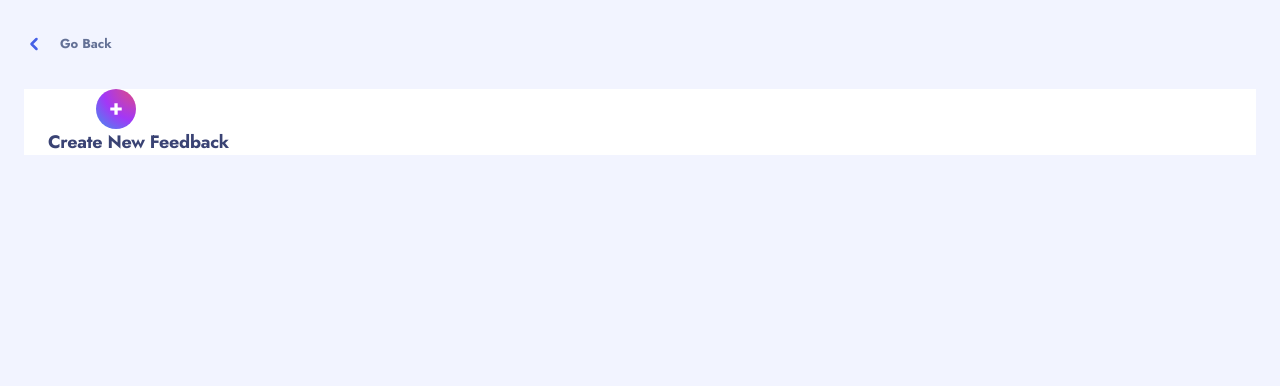
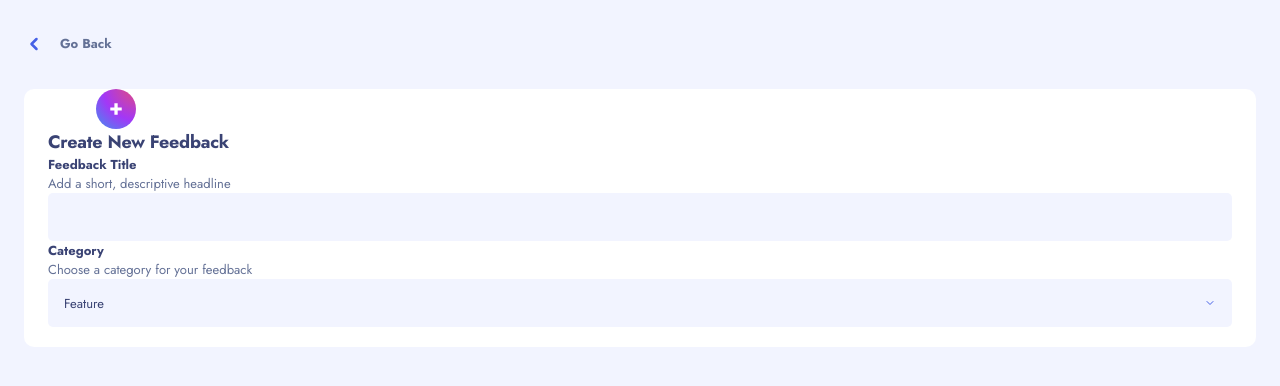
Before and after one commit to AbdullahHamadax/product-feedback-new, a Next.js app: page /feedback-form in a window 1280 px wide. Shown: the top 386 px of the page. Built offline with nearby package versions, Linux system fonts and the light colour scheme.

Commit message:
Add new components. - Add input component. - Start workin on Create New Feedback form.

```diff
--- a/app/feedback-form/page.tsx
+++ b/app/feedback-form/page.tsx
@@ -1,19 +1,127 @@
 "use client";
+import {
+  DropdownMenu,
+  DropdownMenuContent,
+  DropdownMenuItem,
+  DropdownMenuSeparator,
+  DropdownMenuTrigger,
+} from "@/components/ui/dropdown-menu";
+import { Input } from "@/components/ui/input";
+import { cn } from "@/lib/utils";
 import NewFeedbackIcon from "@/public/assets/shared/icon-new-feedback.svg";
+import { Check, ChevronDown } from "lucide-react";
 import Image from "next/image";
+import { useState } from "react";
 import GoBackButton from "../feedback/[id]/components/GoBackButton";
-
 const FeedbackForm = () => {
+  const [isOpen, setIsOpen] = useState(false);
+  const [sortBy, setSortBy] = useState("Feature");
   return (
     <div className="container mx-auto px-6 py-[2.125rem]">
       <GoBackButton className="mb-[2.188rem]" />
-      <div className="bg-white px-6">
+      <div className="flex flex-col rounded-[0.63rem] bg-white px-6">
         <Image
           src={NewFeedbackIcon}
           alt="new feedback"
           className="ml-12 size-10"
         />
         <h3 className="text-feedback-title">Create New Feedback</h3>
+        <div className="body-3">
+          <p className="font-bold text-feedback-title">Feedback Title</p>
+          <p className="font-normal text-feedback-paragraph">
+            Add a short, descriptive headline
+          </p>
+        </div>
+        <Input className="h-12 resize-none rounded-[0.31rem] bg-white-1" />
+        <div className="body-3">
+          <p className="font-bold text-feedback-title">Category</p>
+          <p className="font-normal text-feedback-paragraph">
+            Choose a category for your feedback
+          </p>
+          <DropdownMenu onOpenChange={setIsOpen} open={isOpen}>
+            <DropdownMenuTrigger className="w-full">
+              <div
+                className={cn(
+                  "flex flex-col gap-1 text-white-2 ",
+                  isOpen && "text-[#c3c7d8]"
+                )}
+              >
+                <div className="flex h-12 items-center justify-between rounded-[0.31rem] bg-white-1 px-4">
+                  <p className="body-3 font-normal text-feedback-title">
+                    Feature
+                  </p>
+                  <ChevronDown className="size-3 text-blue" />
+                </div>
+                <div className="flex cursor-pointer items-center">
+                  <ChevronDown
+                    className={cn(
+                      "h-4 transition text-white",
+                      isOpen && "rotate-180"
+                    )}
+                    strokeWidth={3}
+                  />
+                </div>
+              </div>
+            </DropdownMenuTrigger>
+            <DropdownMenuContent className="body-1 ml-[5.5rem] mt-[2.625rem] w-64 rounded-[0.63rem] text-feedback-paragraph">
+              <DropdownMenuItem
+                className="flex justify-between px-6"
+                onClick={() => setSortBy("most upvotes")}
+              >
+                <p>Most Upvotes</p>
+                <Check
+                  size={18}
+                  className={cn(
+                    "hidden text-purple",
+                    sortBy === "most upvotes" && "flex"
+                  )}
+                />
+              </DropdownMenuItem>
+              <DropdownMenuSeparator />
+              <DropdownMenuItem
+                className="flex justify-between px-6"
+                onClick={() => setSortBy("least upvotes")}
+              >
+                <p>Least Upvotes</p>
+                <Check
+                  size={18}
+                  className={cn(
+                    "hidden text-purple",
+                    sortBy === "least upvotes" && "flex"
+                  )}
+                />
+              </DropdownMenuItem>
+              <DropdownMenuSeparator />
+              <DropdownMenuItem
+                className="flex justify-between px-6"
+                onClick={() => setSortBy("most comments")}
+              >
+                <p>Most Comments</p>
+                <Check
+                  size={18}
+                  className={cn(
+                    "hidden text-purple",
+                    sortBy === "most comments" && "flex"
+                  )}
+                />
+              </DropdownMenuItem>
+              <DropdownMenuSeparator />
+              <DropdownMenuItem
+                className="flex justify-between px-6"
+                onClick={() => setSortBy("least comments")}
+              >
+                <p>Least Comments</p>
+                <Check
+                  size={18}
+                  className={cn(
+                    "hidden text-purple",
+                    sortBy === "least comments" && "flex"
+                  )}
+                />
+              </DropdownMenuItem>
+            </DropdownMenuContent>
+          </DropdownMenu>
+        </div>
       </div>
     </div>
   );
--- /dev/null
+++ b/components/ui/input.tsx
@@ -0,0 +1,25 @@
+import * as React from "react";
+
+import { cn } from "@/lib/utils";
+
+export interface InputProps
+  extends React.InputHTMLAttributes<HTMLInputElement> {}
+
+const Input = React.forwardRef<HTMLInputElement, InputProps>(
+  ({ className, type, ...props }, ref) => {
+    return (
+      <input
+        type={type}
+        className={cn(
+          "flex h-9 w-full rounded-md text-feedback-title bg-transparent px-3 py-1 text-sm transition-colors file:border-0 file:bg-transparent file:text-sm file:font-medium file:text-foreground placeholder:text-muted-foreground focus-visible:outline-none focus-visible:ring-1 focus-visible:ring-blue disabled:cursor-not-allowed disabled:opacity-50",
+          className
+        )}
+        ref={ref}
+        {...props}
+      />
+    );
+  }
+);
+Input.displayName = "Input";
+
+export { Input };
--- a/package.json
+++ b/package.json
@@ -14,6 +14,7 @@
     "@radix-ui/react-dropdown-menu": "^2.1.1",
     "@radix-ui/react-icons": "^1.3.0",
     "@radix-ui/react-label": "^2.1.0",
+    "@radix-ui/react-select": "^2.1.1",
     "@radix-ui/react-separator": "^1.1.0",
     "@radix-ui/react-slot": "^1.1.0",
     "@radix-ui/react-toggle": "^1.1.0",
```
Also changed, not shown: 1 other file (tests, documents, lock files or other folders).
